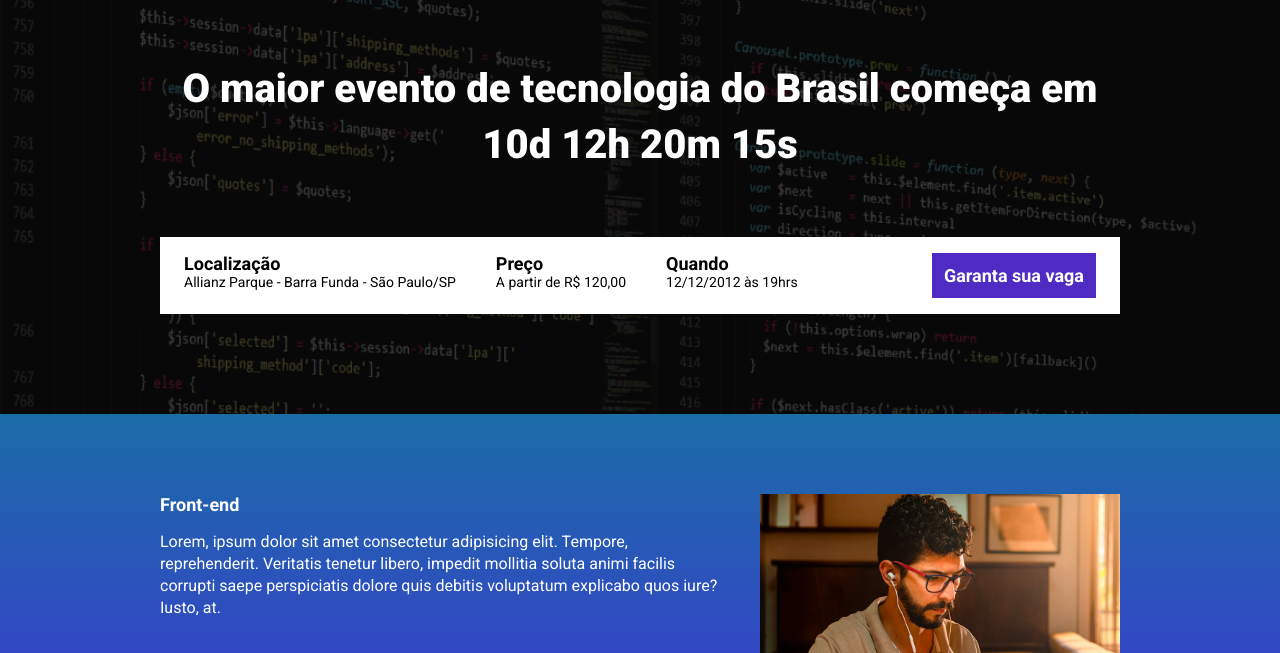
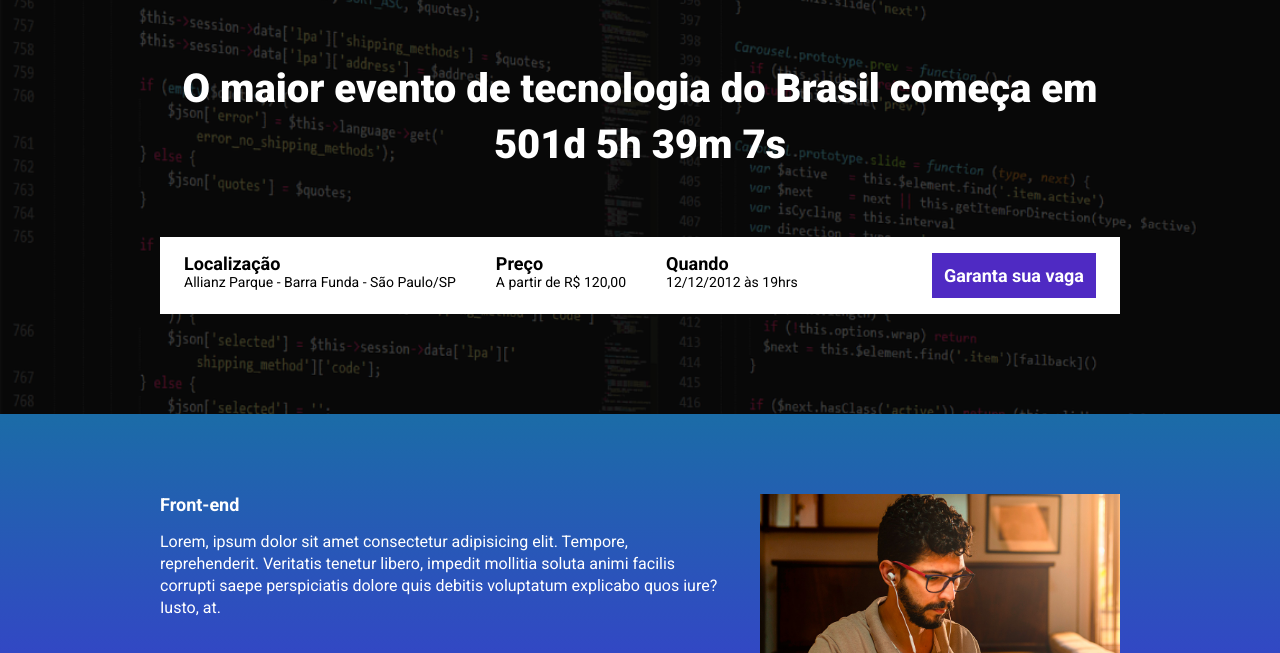
Before and after one commit to uVitin/ebac_tec_talks, a website built with Parcel: page src/index.html in a window 1280 px wide. Shown: the part 147-800 px from the top of the page. Built offline with nearby package versions, Linux system fonts and the light colour scheme.

Commit message:
Construção da Contagem Regressiva!

```diff
--- a/package.json
+++ b/package.json
@@ -1,8 +1,8 @@
 {
   "name": "ebac_talks",
   "version": "1.0.0",
-  "main": "index.js",
   "scripts": {
+    "build": "parcel build src/index.html",
     "dev": "parcel src/index.html src/styles/main.scss src/scripts/main.js --no-cache",
     "test": "echo \"Error: no test specified\" && exit 1"
   },
--- a/src/index.html
+++ b/src/index.html
@@ -15,7 +15,7 @@
             <div class="container">
                 <img class="hero__logo" src="./images/ebac_logo.svg" alt="EBAC">
                 <p class="hero__text">
-                    O maior evento de tecnologia do Brasil começa em 10d 12h 20m 15s
+                    O maior evento de tecnologia do Brasil começa em <br><span id="contador"></span>
                 </p>
                 <div class="infos-bar">
                     <ul class="infos-bar__infos">
--- a/src/scripts/main.js
+++ b/src/scripts/main.js
@@ -1 +1,27 @@
 AOS.init();
+
+const dataDoEvento = new Date("Dec 12, 2025  19:00:00");
+const timeStampDoEvento = dataDoEvento.getTime();
+
+const contaAsHoras = setInterval(function(){
+    const agora = new Date();
+    const timeStampAtual = agora.getTime();
+
+    const distaciaAteOEvento = timeStampDoEvento - timeStampAtual;
+
+    const diaEmMs = 1000 * 60 * 60 * 24;
+    const horaEmMs = 1000 * 60 * 60;
+    const minutoEmMs = 1000 * 60;
+
+    const diasAteOEvento = Math.floor(distaciaAteOEvento / diaEmMs);
+    const horasAteOEvento = Math.floor((distaciaAteOEvento % diaEmMs) / horaEmMs);
+    const minutosAteOEvento = Math.floor((distaciaAteOEvento % horaEmMs) / minutoEmMs);
+    const segundosAteOEvento = Math.floor((distaciaAteOEvento % minutoEmMs) / 1000)
+
+    document.getElementById('contador').innerHTML = `${diasAteOEvento}d ${horasAteOEvento}h ${minutosAteOEvento}m ${segundosAteOEvento}s`;
+
+    if (distaciaAteOEvento < 0) {
+        clearInterval(contaAsHoras);
+        document.getElementById('contador').innerHTML = `O evento acabou!`
+    }
+}, 1000)
```
